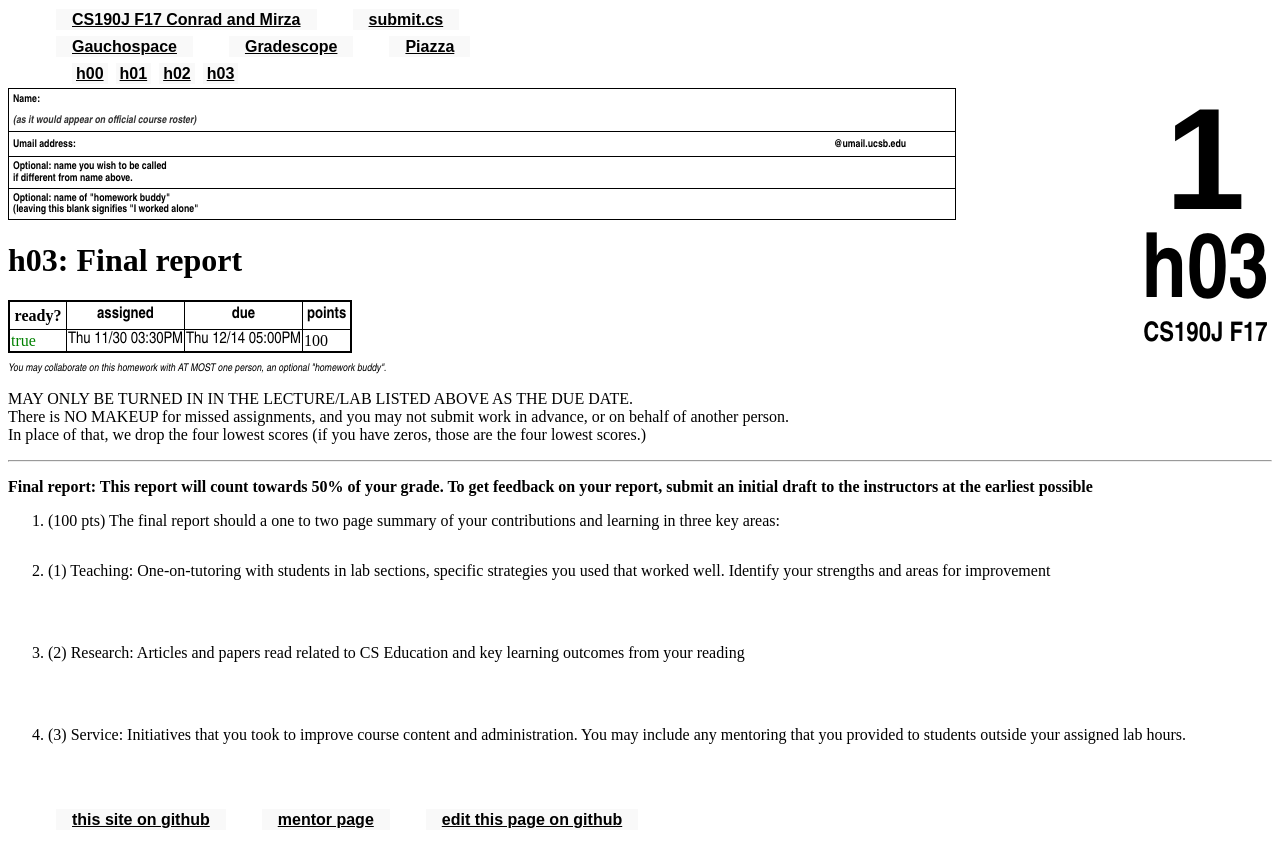
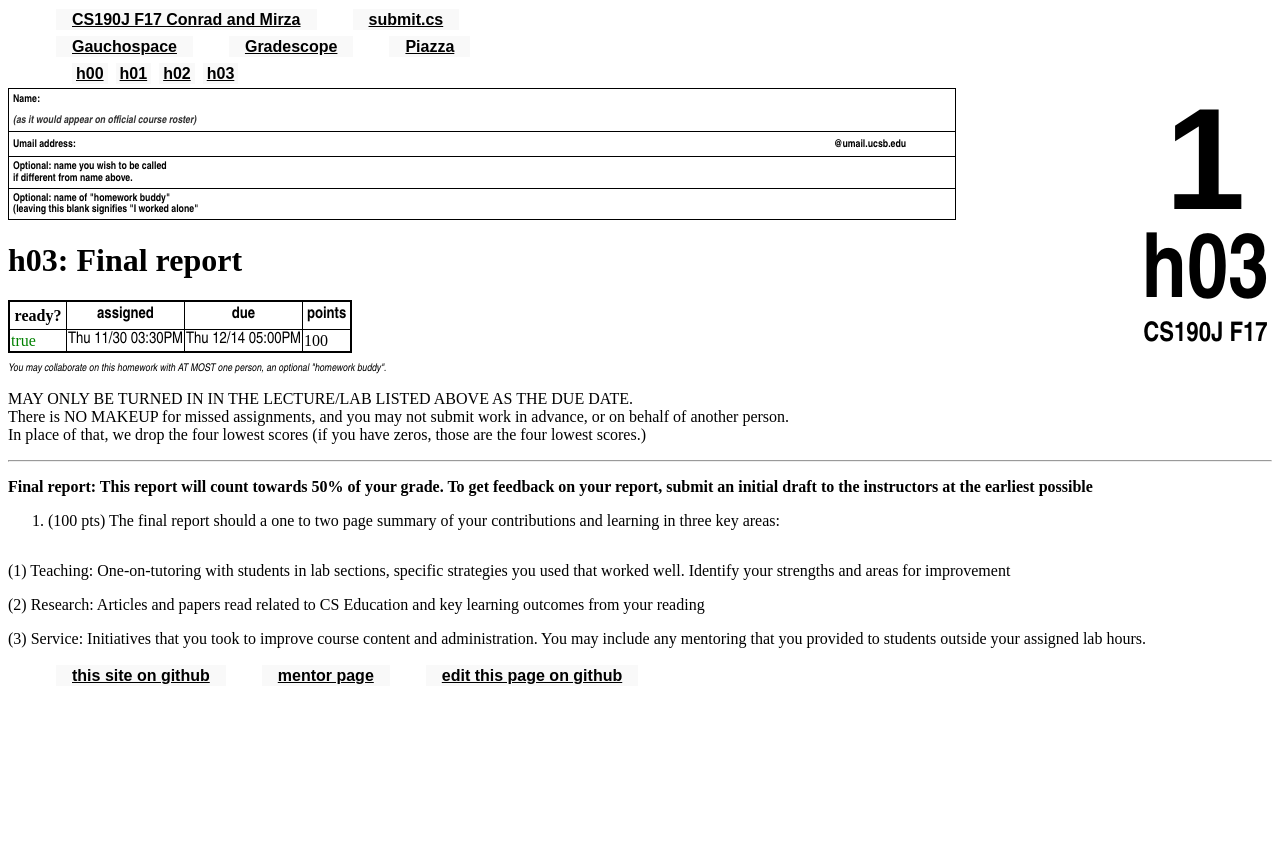
Before and after one commit to ucsb-cs190j-f17/ucsb-cs190j-f17.github.io, a Jekyll site: the page built from _hwk/h03.md, in a window 1280 px wide. Shown: the top 867 px of the page. Built offline with Jekyll 4.4.1, drawn with Linux system fonts in a browser that asks for light colours.

Commit message:
final report

```diff
--- a/_hwk/h03.md
+++ b/_hwk/h03.md
@@ -12,11 +12,11 @@ due: 2017-12-14 17:00:00.00-8:00
 
 <li style="padding-bottom:1em;"> (100 pts) The final report should a one to two page summary of your contributions and learning in three key areas:
 </li>
+</ol>
+
+(1) Teaching: One-on-tutoring with students in lab sections, specific strategies you used that worked well. Identify your strengths and areas for improvement
 
 
-<li style="margin-bottom: 4em;" markdown="1">(1) Teaching: One-on-tutoring with students in lab sections, specific strategies you used that worked well. Identify your strengths and areas for improvement
-</li>
-<li style="margin-bottom: 4em;" markdown="1">(2) Research: Articles and papers read related to CS Education and key learning outcomes from your reading
-</li>
-<li style="margin-bottom: 4em;" markdown="1">(3) Service: Initiatives that you took to improve course content and administration. You may include any mentoring that you provided to students outside your assigned lab hours.
-</li>
+(2) Research: Articles and papers read related to CS Education and key learning outcomes from your reading
+
+(3) Service: Initiatives that you took to improve course content and administration. You may include any mentoring that you provided to students outside your assigned lab hours.
```
